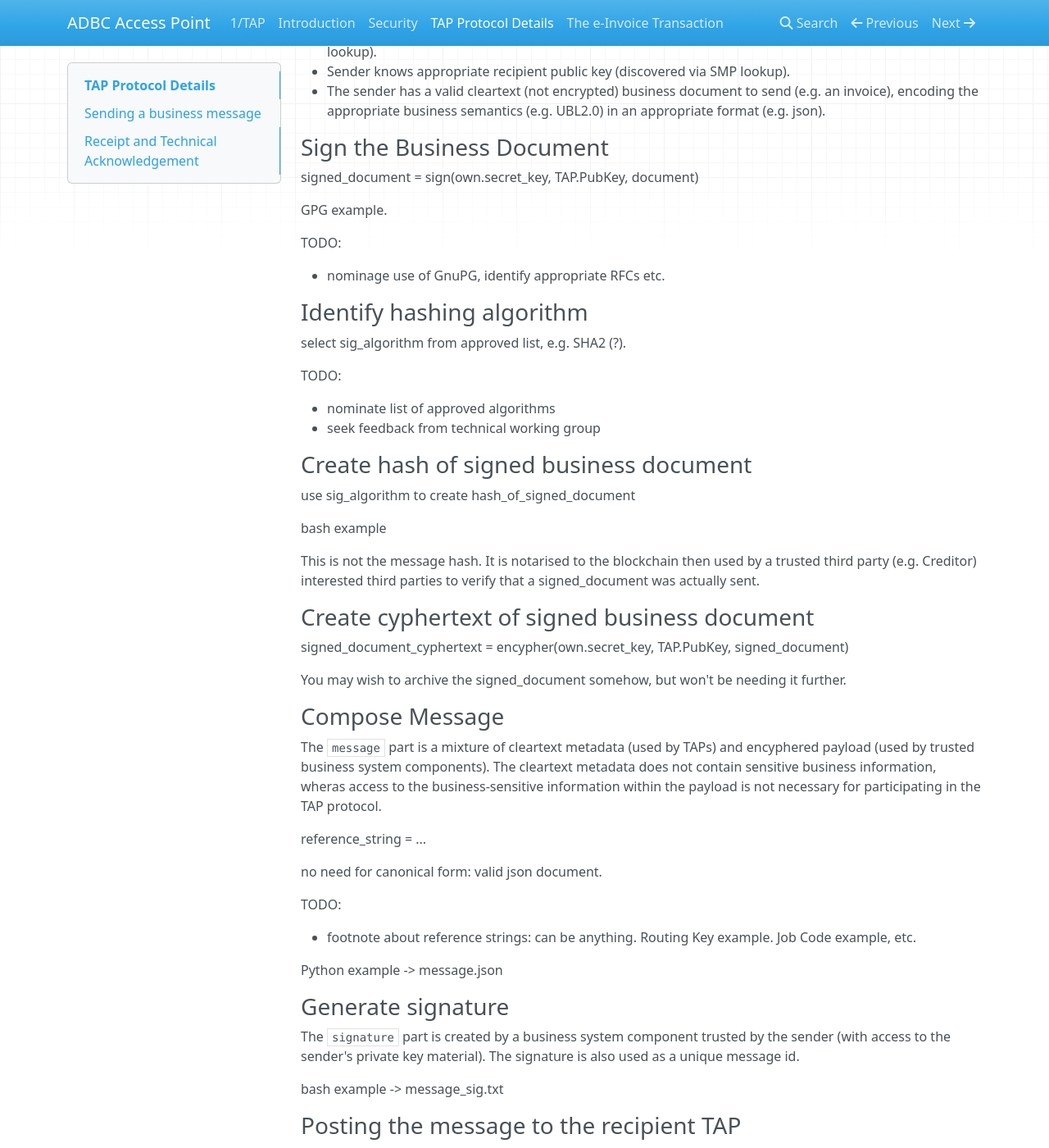
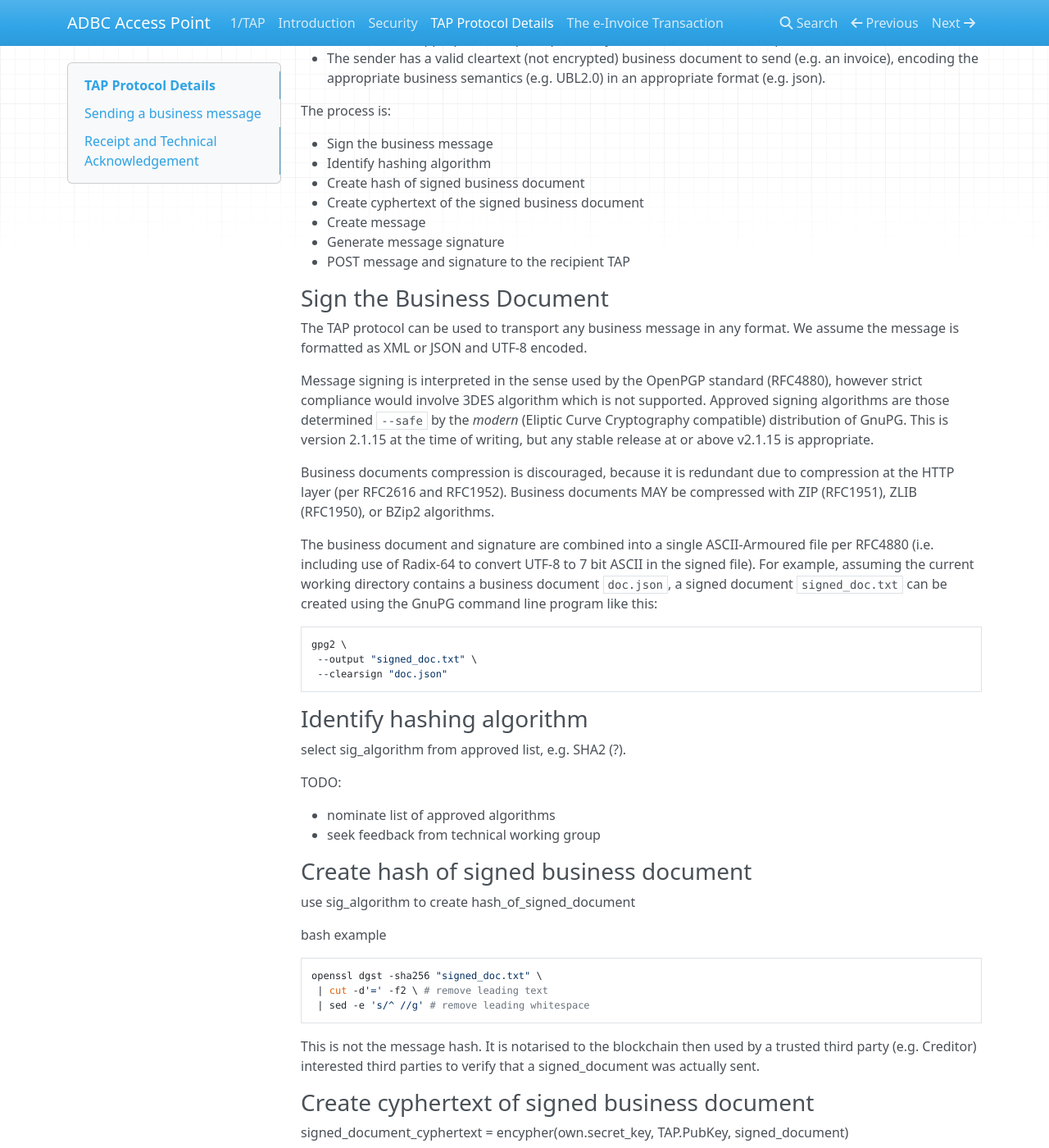
Before and after one commit to koriaf/ausdigital-tap, an MkDocs documentation site: the page built from docs/tap_details.md, in a window 1280 px wide and 1400 px high, scrolled down 482 px. Shown: the whole window at 82% size. Built offline with MkDocs 1.6.1, drawn with Linux system fonts in a browser that asks for light colours; nearby versions of some CDN libraries; some of the changed text lies outside the part shown.

Commit message:
tap_details.md: various updates

````diff
--- a/docs/tap_details.md
+++ b/docs/tap_details.md
@@ -20,19 +18,36 @@ Pre-requsites:
  * Sender knows appropriate recipient public key (discovered via SMP lookup).
  * The sender has a valid cleartext (not encrypted) business document to send (e.g. an invoice), encoding the appropriate business semantics (e.g. UBL2.0) in an appropriate format (e.g. json).
 
+The process is:
+
+ * Sign the business message
+ * Identify hashing algorithm
+ * Create hash of signed business document
+ * Create cyphertext of the signed business document
+ * Create message
+ * Generate message signature
+ * POST message and signature to the recipient TAP
+
 
 ### Sign the Business Document
 
-signed_document = sign(own.secret_key, TAP.PubKey, document)
+The TAP protocol can be used to transport any business message in any format. We assume the message is formatted as XML or JSON and UTF-8 encoded.
 
-GPG example.
+Message signing is interpreted in the sense used by the OpenPGP standard (RFC4880), however strict compliance would involve 3DES algorithm which is not supported. Approved signing algorithms are those determined `--safe` by the *modern* (Eliptic Curve Cryptography compatible) distribution of GnuPG. This is version 2.1.15 at the time of writing, but any stable release at or above v2.1.15 is appropriate.
 
-TODO:
+Business documents compression is discouraged, because it is redundant due to compression at the HTTP layer (per RFC2616 and RFC1952). Business documents MAY be compressed with ZIP (RFC1951), ZLIB (RFC1950), or BZip2 algorithms.
 
- * nominage use of GnuPG, identify appropriate RFCs etc.
+The business document and signature are combined into a single ASCII-Armoured file per RFC4880 (i.e. including use of Radix-64 to convert UTF-8 to 7 bit ASCII in the signed file). For example, assuming the current working directory contains a business document `doc.json`, a signed document `signed_doc.txt` can be created using the GnuPG command line program like this:
+
+```bash
+gpg2 \
+ --output "signed_doc.txt" \
+ --clearsign "doc.json"
+```
 
 
 ### Identify hashing algorithm
+
 
 select sig_algorithm from approved list, e.g. SHA2 (?).
 
@@ -47,6 +62,12 @@ TODO:
 use sig_algorithm to create hash_of_signed_document
 
 bash example
+
+```bash
+openssl dgst -sha256 "signed_doc.txt" \
+ | cut -d'=' -f2 \ # remove leading text
+ | sed -e 's/^ //g' # remove leading whitespace
+```
 
 This is not the message hash. It is notarised to the blockchain then used by a trusted third party (e.g. Creditor) interested third parties to verify that a signed_document was actually sent.
 
@@ -75,9 +96,14 @@ Python example -> message.json
 
 ### Generate signature
 
-The `signature` part is created by a business system component trusted by the sender (with access to the sender's private key material). The signature is also used as a unique message id.
+The `signature` part is created by a business system component trusted by the sender (with access to the sender's private key material). The signature can also be used to uniquely identify the message contents.
 
-bash example -> message_sig.txt
+
+Assuming the current working directory contains the message (as message.json), the following
+```bash
+gpg --output message.sig --sign message.json
+```
+bash example -> signature.sig
 
 
 ### Posting the message to the recipient TAP
@@ -86,13 +112,24 @@ Layered on top of HTTP Protocol:
 
  * MUST use HTTPS.
  * MUST use Content-Type: multipart/form-data. (application-x-www-form-urlencode is not appropriate, because URLENCODING cyphertext is problematic)
- * MAY use Content-Transfer-Encoding: base64 (what else? can it be implied)
+ * MAY use Content-Transfer-Encoding: base64 (what else? this might be moot)
  * MUST NOT rely on additional TAP-related information in HTTP headers
+
+Standards compliance:
+ * TODO: cite RFC for HTTPS
+ * TODO: cite RFC for multipart/form-data
 
 The message is sent to the recieving TAP using HTTP POST operation, with a `Content-Type: multipart/form-data` body. This body contains two parts, `message` and `signature`.
 
-python example, using message.json + message_sig.txt
+Assuming the current working directory contains the message (as message.json) and signature (as message.sig), the following curl command will post the message to the recipient TAP (replace `<TAP_URL>` with HTTPS URL discovered from the Service Metadata Publisher).
 
+```bash
+curl -X POST \
+ -H "Content-Type: multipart/form-data" \
+ -F "message=@message.json" \
+ -F "signature=@message.sig" \
+ <TAP_URL>
+```
 
 ## Receipt and Technical Acknowledgement
 
````
Also changed, not shown: other parts of docs/tap_details.md (+0 -2 lines).
